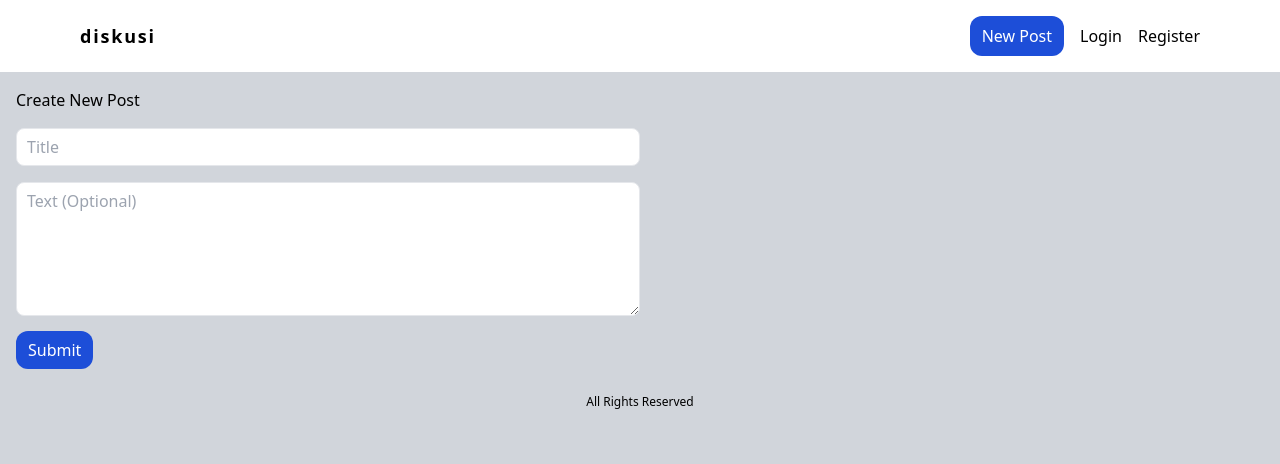
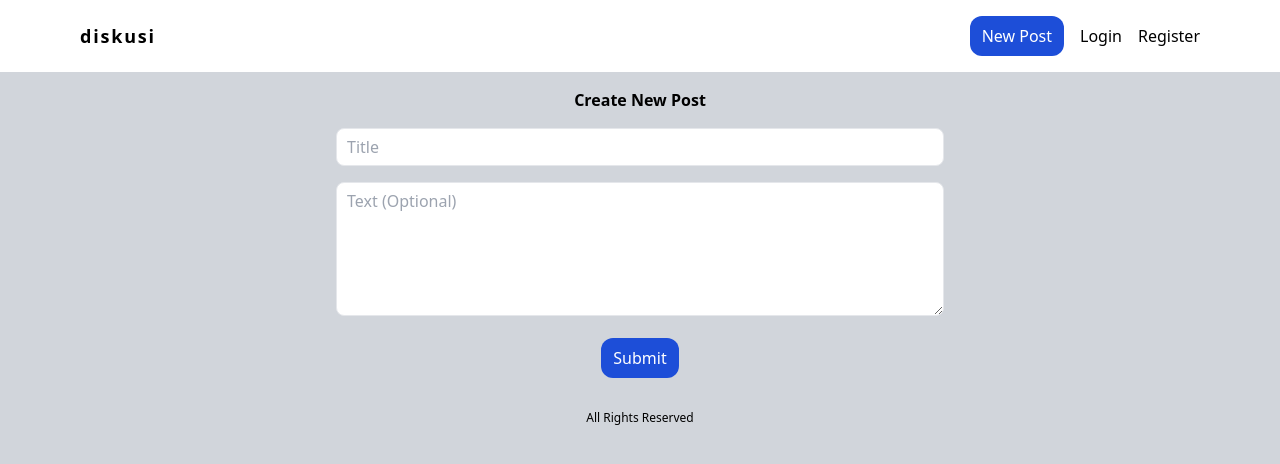
Before and after one commit to Rafyakbar02/forum-site, a Next.js app: page /submit in a window 1280 px wide. Shown: the top 464 px of the page. Built offline with nearby package versions, Linux system fonts and the light colour scheme.

Commit message:
fixed new post layout

```diff
--- a/app/submit/page.jsx
+++ b/app/submit/page.jsx
@@ -2,13 +2,13 @@ import React from "react";
 
 const page = () => {
   return (
-    <section className="p-4 gap-4">
-      <h1 className="mb-4">Create New Post</h1>
+    <section className="p-4 flex flex-col m-auto w-2/4 max-w-6xl">
+      <h1 className="mb-4 mx-auto font-bold">Create New Post</h1>
       <div className="mb-4">
         <input
           type="text"
           placeholder="Title"
-          className="border border-gray rounded-lg px-2.5 py-1.5 w-6/12"
+          className="border border-gray rounded-lg px-2.5 py-1.5 w-full"
         />
       </div>
       <div className="mb-4">
@@ -17,10 +17,13 @@ const page = () => {
           cols="30"
           rows="5"
           placeholder="Text (Optional)"
-          className="border border-gray rounded-lg px-2.5 py-1.5 w-6/12"
+          className="border border-gray rounded-lg px-2.5 py-1.5 w-full"
         ></textarea>
       </div>
-      <a href="/" className="bg-blue-700 px-3 py-2 text-white rounded-xl">
+      <a
+        href="/"
+        className="bg-blue-700 px-3 py-2 text-white rounded-xl mx-auto"
+      >
         Submit
       </a>
     </section>
```
